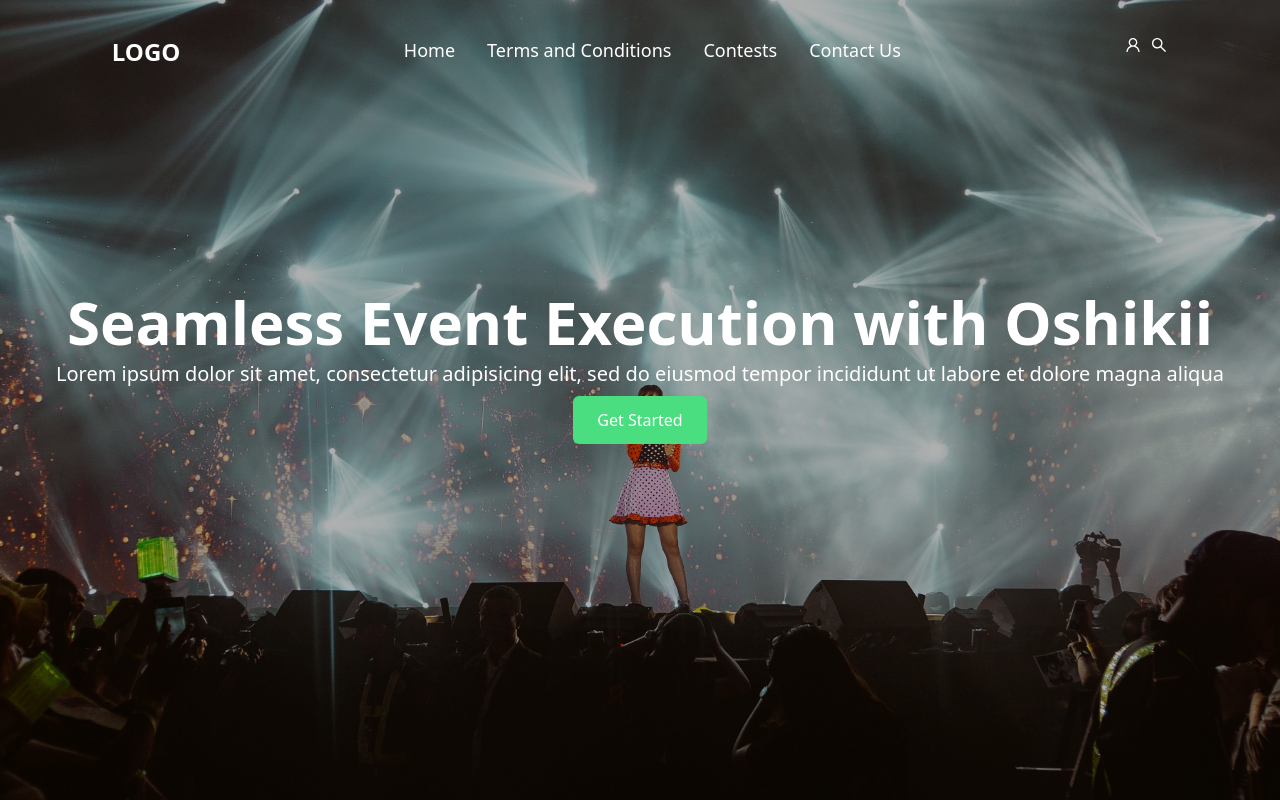
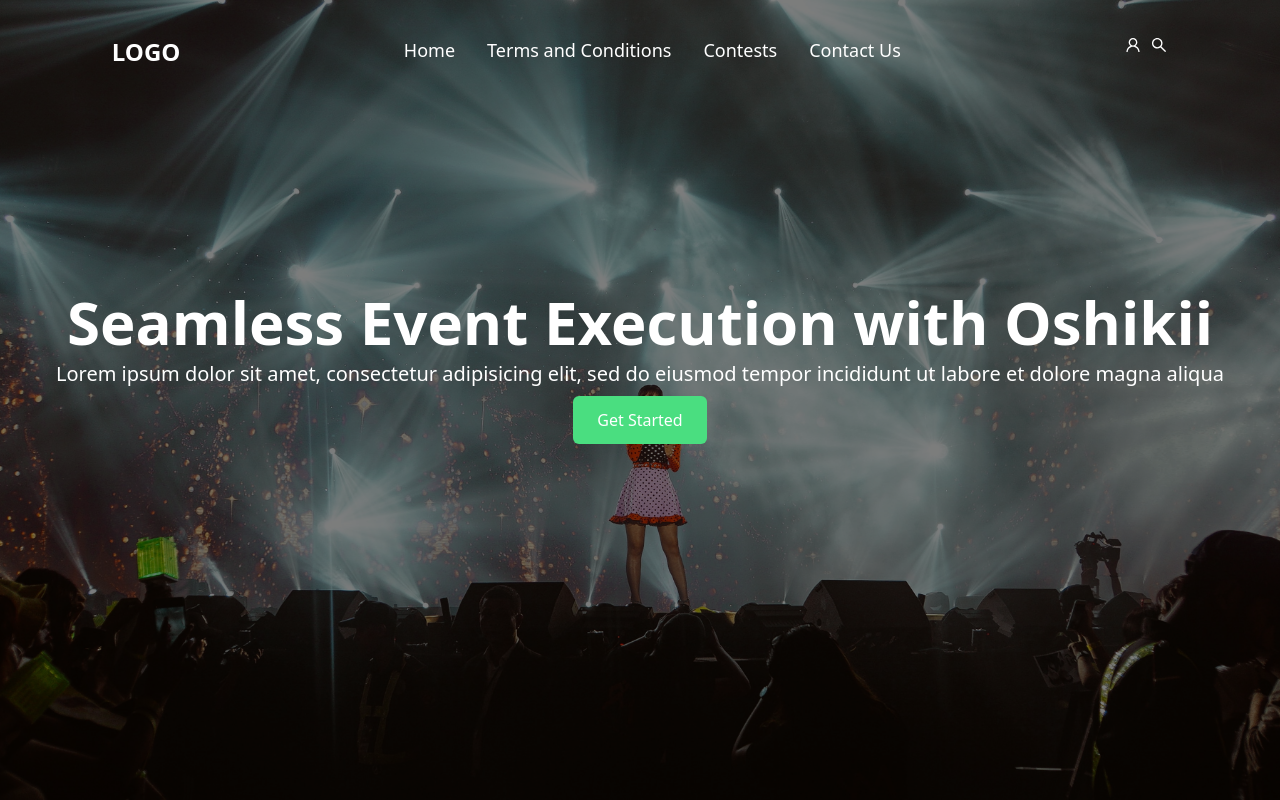
Before and after one commit to Pukka-Technologies/iVote, a Next.js app: page / in a window 1280 px wide. Built offline with nearby package versions, Linux system fonts and the light colour scheme.

Commit message:
edit header title

```diff
--- a/components/Header.js
+++ b/components/Header.js
@@ -4,7 +4,7 @@ import Navbar from './Navbar'
 const Header = () => {
   return (
     <div className="bg-header-img h-screen bg-no-repeat bg-center bg-cover relative z-10">
-      <div className="bg-black h-screen opacity-30 absolute w-full"></div>
+      <div className="bg-black h-screen opacity-50 absolute w-full"></div>
       <div className="z-20 relative">
         <Navbar />
         <div className="pt-56">
```
